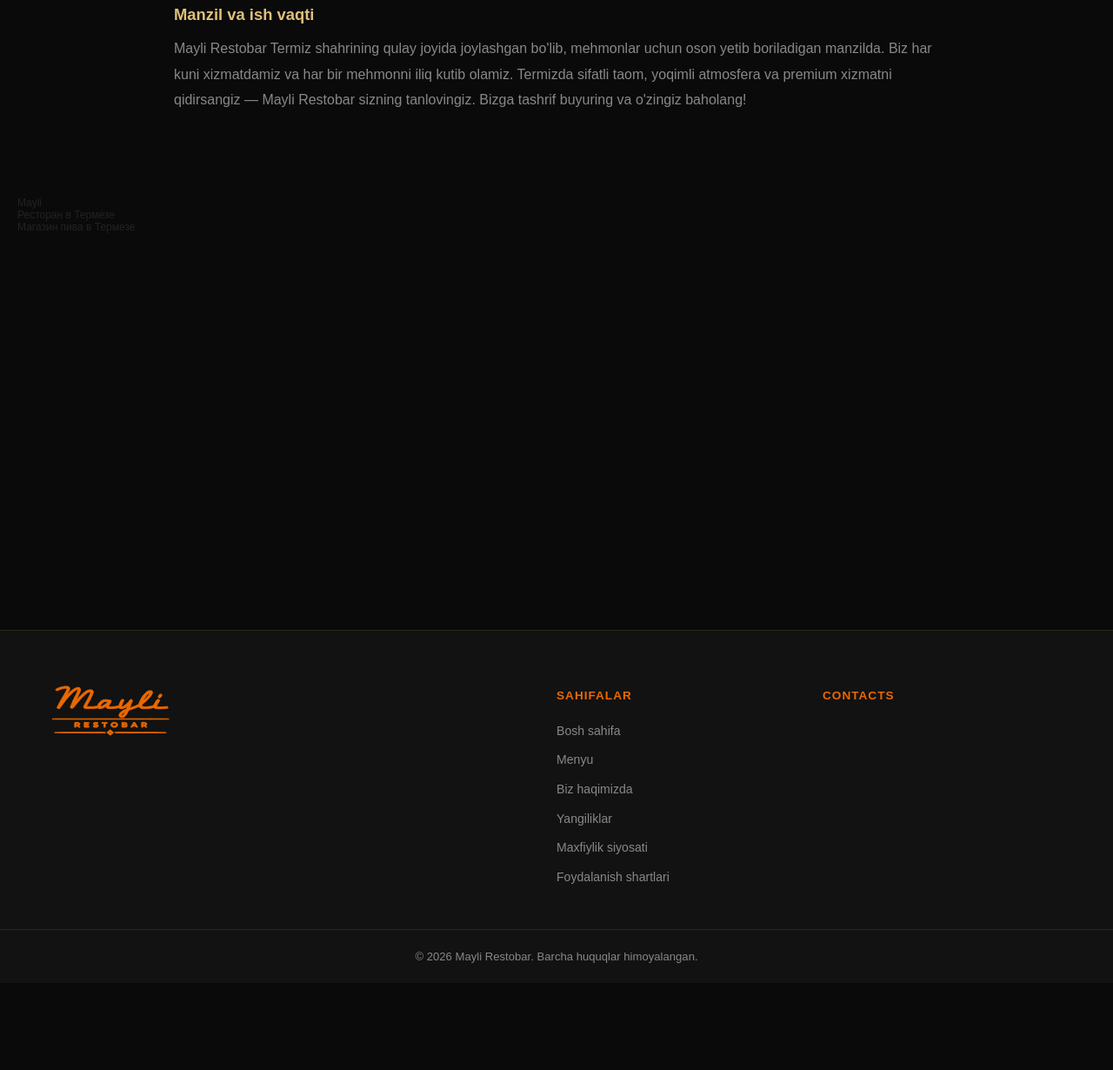
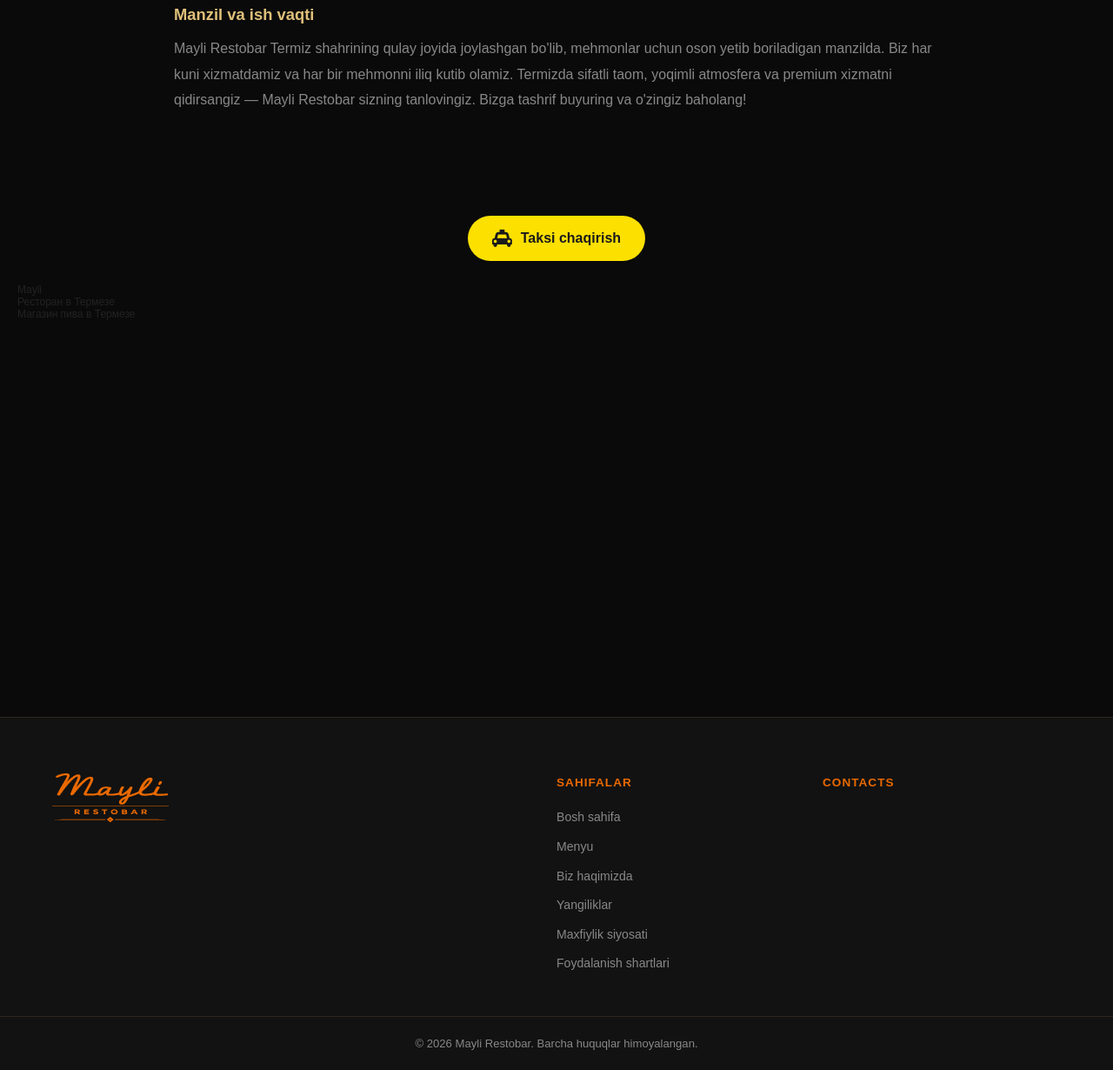
Before and after one commit to sh4hboz/mayli, a Django app: page / in a window 1280 px wide. Shown: the part 3400-4630 px from the top of the page at 87% size. Before the commit the page ends 4507 px from the top, so only its background shows below. Run offline with Django 5.2, Linux system fonts and the light colour scheme; data comes from the database, SQL or seed files in the repository; data that the repository does not hold is empty; some libraries are stand-ins or nearby versions.

Commit message:
web: logo mask-wipe animatsiya + Yandex taksi tugmasi
- Logo animatsiya stroke o'rniga chapdan-o'ngga CSS mask-wipe (logoWipe)
- Xaritadan oldin 'Taksi chaqirish' tugmasi (Yandex Go deeplink, manzil=restoran)
- i18n: ru 'Вызвать такси', en 'Call a taxi'; cache ?v=2.6

Co-Authored-By: Claude Opus 4.8 <noreply@anthropic.com>

```diff
--- a/src/style.css
+++ b/src/style.css
@@ -1881,6 +1881,34 @@ body.menu-open { overflow:hidden; }
   padding: 0 !important;
   margin: 0 !important;
 }
+
+/* Taksi chaqirish (Yandex Go) — xaritadan oldin */
+.taxi-cta {
+  display: flex;
+  justify-content: center;
+  padding: 24px 16px;
+  background: var(--dark, #0a0a0a);
+}
+.taxi-btn {
+  display: inline-flex;
+  align-items: center;
+  gap: 10px;
+  background: #fce000;
+  color: #1a1a1a;
+  font-weight: 700;
+  font-size: 16px;
+  padding: 13px 28px;
+  border-radius: 999px;
+  text-decoration: none;
+  transition: transform .15s ease, box-shadow .15s ease;
+}
+.taxi-btn i { font-size: 1.25em; }
+.taxi-btn:hover {
+  transform: translateY(-2px);
+  box-shadow: 0 8px 22px rgba(252, 224, 0, .32);
+  color: #1a1a1a;
+}
+
 .yandex-map-widget-container {
   position: relative;
   overflow: hidden;
@@ -2075,9 +2103,9 @@ body.modal-open { overflow: hidden; }
 }
 
 /* ════════════════════════════════════════════════════════════════
-   LOGO — inline SVG + "qo'lda qalam bilan chizilgan" effekt
-   Har 5s da path'lar konturi chiziladi; rang navbatma-navbat:
-   --logo-ink (#ea6900 ↔ #fff) JS tomonidan beriladi.
+   LOGO — inline SVG + "chapdan-o'ngga bo'yash" (mask wipe) effekt
+   Strokesiz: to'ldirilgan logo CSS mask gradient bilan chapdan o'ngga
+   ochiladi. Rang navbatma-navbat: --logo-ink (#ea6900 ↔ #fff) JS'dan.
    ════════════════════════════════════════════════════════════════ */
 .logo-draw { display: block; width: auto; overflow: visible; }
 .logo-nav    { height: 40px; }
@@ -2086,26 +2114,26 @@ body.modal-open { overflow: hidden; }
 
 .logo-draw path {
   fill: var(--logo-ink, #fff);
-  stroke: var(--logo-ink, #fff);
-  stroke-width: 1;
-  stroke-linejoin: round;
-  stroke-linecap: round;
-  paint-order: stroke;
-  stroke-dasharray: 1;     /* pathLength=1 JS'da o'rnatiladi → normallashtirilgan */
-  stroke-dashoffset: 0;    /* boshlang'ich: to'liq chizilgan (JS yo'q bo'lsa ham ko'rinadi) */
-  fill-opacity: 1;
-}
-.logo-draw.is-drawing path {
-  animation: logoPencil 5.2s ease forwards;     /* sekin, qo'lda chizilgandek (2x) */
-  animation-delay: calc(var(--pi, 0) * 0.09s);  /* harf-harf */
-}
-@keyframes logoPencil {
-  0%   { stroke-dashoffset: 1; fill-opacity: 0; }
-  55%  { stroke-dashoffset: 0; fill-opacity: 0; }  /* avval kontur "chiziladi" */
-  100% { stroke-dashoffset: 0; fill-opacity: 1; }  /* keyin ichi bo'yaladi */
+}
+
+/* Yumshoq qirrali gradient niqob; mask-position 0% → to'liq ko'rinadi
+   (JS yo'q yoki reduced-motion bo'lsa ham logo statik ko'rinib turadi). */
+.logo-draw {
+  -webkit-mask-image: linear-gradient(to right, #000 40%, transparent 60%);
+          mask-image: linear-gradient(to right, #000 40%, transparent 60%);
+  -webkit-mask-size: 250% 100%;          mask-size: 250% 100%;
+  -webkit-mask-repeat: no-repeat;        mask-repeat: no-repeat;
+  -webkit-mask-position: 0% 0;           mask-position: 0% 0;
+}
+.logo-draw.is-drawing {
+  animation: logoWipe 1.8s ease forwards;
+}
+@keyframes logoWipe {
+  from { -webkit-mask-position: 100% 0; mask-position: 100% 0; }  /* yashirin */
+  to   { -webkit-mask-position: 0% 0;   mask-position: 0% 0;   }  /* to'liq ochilgan */
 }
 @media (prefers-reduced-motion: reduce) {
-  .logo-draw.is-drawing path { animation: none; }
+  .logo-draw.is-drawing { animation: none; }
 }
 
 /* ════════════════════════════════════════════════════════════════
--- a/src/website.js
+++ b/src/website.js
@@ -507,23 +507,15 @@ document.addEventListener('DOMContentLoaded', function () {
   });
 })();
 
-/* === LOGO "QO'LDA QALAM BILAN CHIZILGAN" EFFEKTI ===
-   Inline SVG logodagi path'lar konturi chiziladi (pencil), so'ng ichi bo'yaladi.
-   Rang har chizilganda navbatma-navbat: #ea6900 / #fff. pathLength=1 -> dasharray normallashadi.
+/* === LOGO "CHAPDAN-O'NGGA BO'YASH" (MASK WIPE) EFFEKTI ===
+   Strokesiz: to'ldirilgan inline SVG logo CSS mask gradient bilan chapdan o'ngga ochiladi.
+   Rang har "bo'yalganda" navbatma-navbat: #ea6900 / #fff (--logo-ink).
    Quvvat tejash: faqat logo ekranda KO'RINGANDA va tab faol bo'lganda ishlaydi. */
 (function () {
   const logos = document.querySelectorAll('.logo-draw');
   if (!logos.length) return;
 
-  // Har path'ni normallashtir + harf-harf stagger uchun indeks ber
-  logos.forEach(function (svg) {
-    svg.querySelectorAll('path').forEach(function (p, i) {
-      p.setAttribute('pathLength', '1');
-      p.style.setProperty('--pi', i);
-    });
-  });
-
-  // Harakatni kamaytirish so'ralgan bo'lsa — statik (oq) logo qoladi
+  // Harakatni kamaytirish so'ralgan bo'lsa — statik logo qoladi
   if (window.matchMedia('(prefers-reduced-motion: reduce)').matches) return;
 
   const CYCLE_MS = 40000;   // ~40s da bir marta rang almashib qayta chiziladi
--- a/templates/website/base.html
+++ b/templates/website/base.html
@@ -36,7 +36,7 @@
   <link rel="stylesheet" href="{% static 'src/libs/swiper-bundle.min.css' %}">
   <link rel="stylesheet" href="{% static 'src/libs/fancybox.css' %}">
   <link rel="stylesheet" href="https://cdnjs.cloudflare.com/ajax/libs/font-awesome/4.7.0/css/font-awesome.min.css">
-  <link rel="stylesheet" href="{% static 'src/style.css' %}?v=2.5">
+  <link rel="stylesheet" href="{% static 'src/style.css' %}?v=2.6">
 
 
   {% if site.google_verify %}<meta name="google-site-verification" content="{{ site.google_verify }}">{% endif %}
@@ -129,7 +129,7 @@ window.SITE_VALIDATION = {
 <script src="{% static 'src/libs/swiper-bundle.min.js' %}" defer></script>
 <script src="{% static 'src/libs/fancybox.umd.js' %}" defer></script>
 <script src="{% static 'src/libs/imask.js' %}" defer></script>
-<script src="{% static 'src/website.js' %}?v=2.5" defer></script>
+<script src="{% static 'src/website.js' %}?v=2.6" defer></script>
 {% block extra_js %}{% endblock %}
 
 </body>
--- a/templates/website/partials/_map.html
+++ b/templates/website/partials/_map.html
@@ -2,6 +2,12 @@
 
 <!-- XARITA -->
 <section class="contact-map-section">
+  <div class="taxi-cta">
+    <a href="https://3.redirect.appmetrica.yandex.com/route?end-lat=37.237067&end-lon=67.303550&ref=mayli&appmetrica_tracking_id=1178268795219780156"
+       target="_blank" rel="noopener noreferrer" class="taxi-btn">
+      <i class="fa fa-taxi"></i> {% trans "Taksi chaqirish" %}
+    </a>
+  </div>
   <div class="yandex-map-widget-container">
     <a href="https://yandex.uz/maps/org/mayli/165119513497/?utm_medium=mapframe&utm_source=maps" class="yandex-map-link yandex-map-link-1">Mayli</a>
     <a href="https://yandex.uz/maps/10338/termez/category/restaurant/184106394/?utm_medium=mapframe&utm_source=maps" class="yandex-map-link yandex-map-link-2">Ресторан в Термезе</a>
```
Also changed, not shown: locale/en/LC_MESSAGES/django.po, locale/ru/LC_MESSAGES/django.po, 2 other files.
